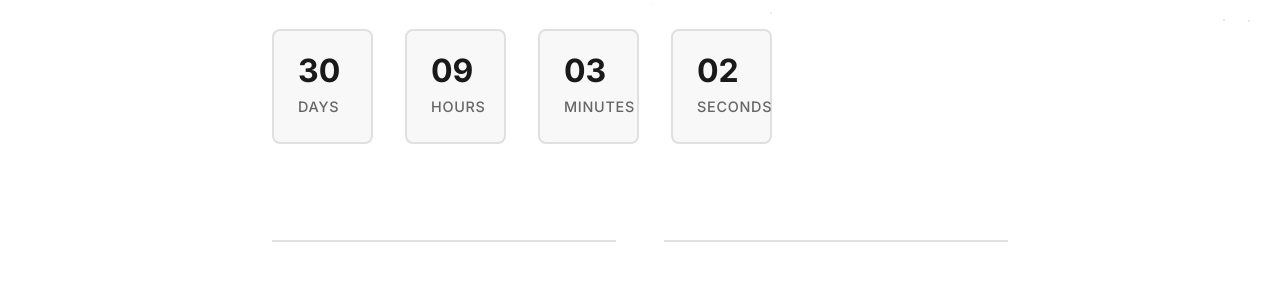
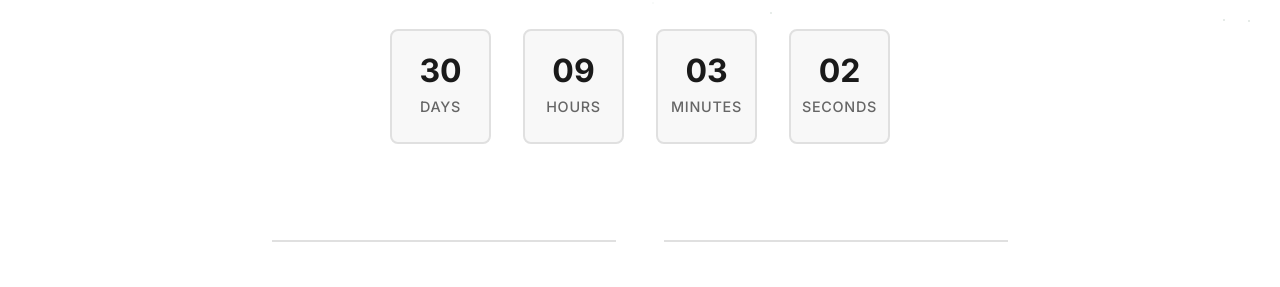
Before and after one commit to g-caf/build-olympics, a website: page wireframe-index.html in a window 1280 px wide. Shown: the part 724-1011 px from the top of the page. Drawn offline with Linux system fonts and the light colour scheme.

Commit message:
Center countdown timer and content within boxes
- Added margin: 0 auto to center the countdown grid
- Changed align-items from flex-start to center in time-unit boxes
- Added justify-content: center and text-align: center
- Updated padding to be uniform around all sides
- Countdown numbers and labels now properly centered

Co-authored-by: Amp <amp@ampcode.com>
Amp-Thread-ID: https://ampcode.com/threads/T-56cc7561-e3ad-4e2a-948b-35506dd09b48

```diff
--- a/wireframe-styles.css
+++ b/wireframe-styles.css
@@ -99,17 +99,20 @@ header {
     grid-template-columns: repeat(auto-fit, minmax(100px, 1fr));
     gap: 2rem;
     max-width: 500px;
+    margin: 0 auto;
+    justify-content: center;
 }
 
 .time-unit {
     display: flex;
     flex-direction: column;
-    align-items: flex-start;
-    padding: 1.5rem 0;
+    align-items: center;
+    justify-content: center;
+    padding: 1.5rem;
     border: 2px solid #e0e0e0;
     border-radius: 8px;
-    padding-left: 1.5rem;
     background: #f8f8f8;
+    text-align: center;
 }
 
 .time-value {
```
